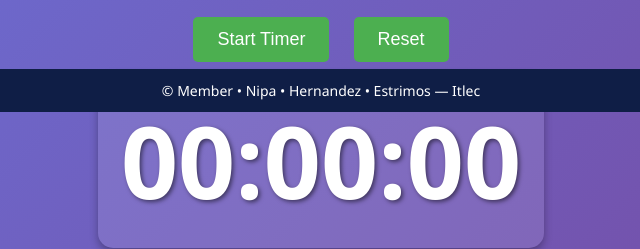
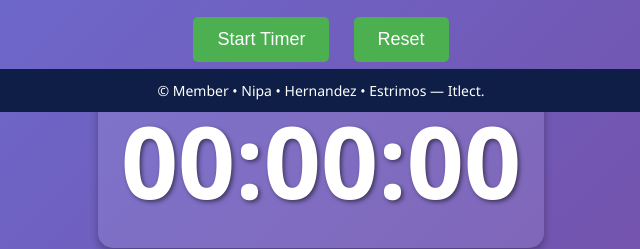
Before and after one commit to snowynipsss/Clock-Timer, a plain HTML site: page index.html in a window 1280 px wide. Shown: the part 688-937 px from the top of the page, 319-959 px from the left. Drawn offline with Linux system fonts and the light colour scheme.

Commit message:
Update index.html

```diff
--- a/index.html
+++ b/index.html
@@ -34,7 +34,7 @@
        bottom: 0;
        left: 0;
 ">
-    © Member • Nipa • Hernandez • Estrimos — Itlec
+    © Member • Nipa • Hernandez • Estrimos — Itlect.
      </footer>
 
     <script src="index.js"></script>
```
